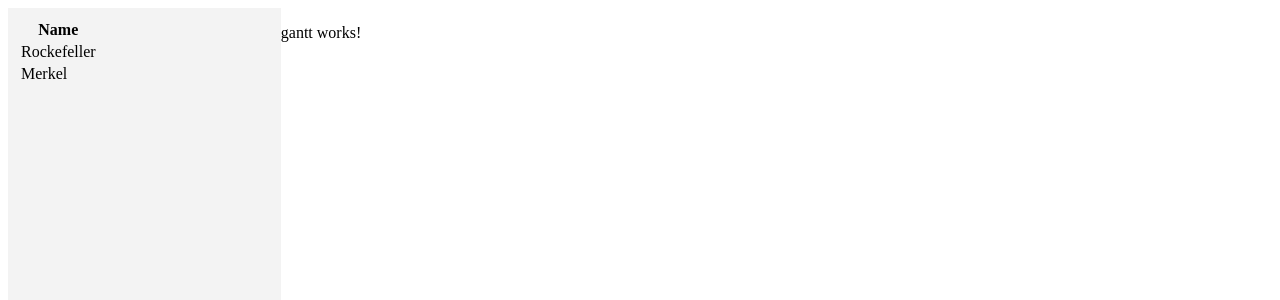
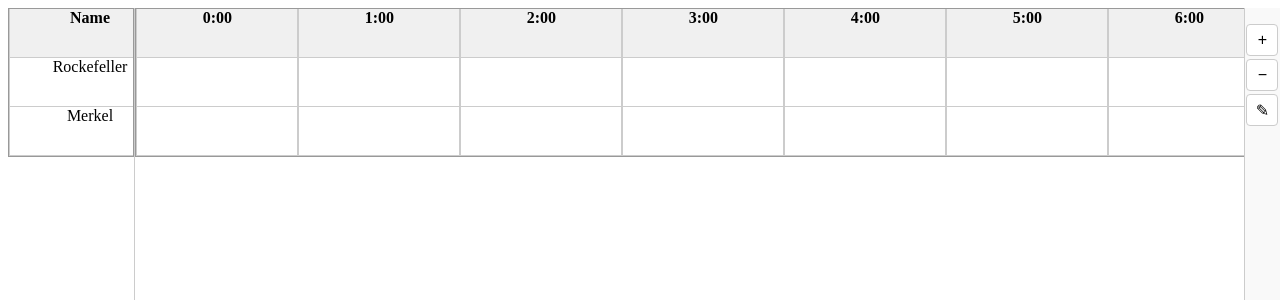
Before and after one commit to kron12345/gantteaseweb, an Angular app: page / in a window 1280 px wide. Shown: the top 300 px of the page. Built offline with nearby package versions, Linux system fonts and the light colour scheme.

Commit message:
learning 2

```diff
--- a/src/app/app.component.html
+++ b/src/app/app.component.html
@@ -1,4 +1,11 @@
-<div class="gantt-container">
-  <app-resources class="resources"></app-resources>
-  <app-gantt class="gantt"></app-gantt>
+<div class="layout">
+  <!-- Ressourcen (links) -->
+  <div class="resources">
+    <app-resources></app-resources>
+  </div>
+
+  <!-- Gantt (rechts) -->
+  <div class="gantt">
+    <app-gantt></app-gantt>
+  </div>
 </div>
--- a/src/app/app.component.scss
+++ b/src/app/app.component.scss
@@ -1,17 +1,20 @@
-.gantt-container {
-    display: flex;
-    height: 100vh; /* Volle Höhe des Viewports */
-  }
+.layout {
+  display: flex;
+  height: 100vh; /* Volle Bildschirmhöhe */
+  overflow: hidden; /* Kein Scrollen des Layouts */
+}
 
-  .resources {
-    width: 20%; /* Linke Seite, z.B. 20% der Breite */
-    background-color: #f3f3f3;
-    padding: 10px;
-  }
+.resources, .gantt {
+  display: flex;
+  flex-direction: column; /* Zeilen vertikal anordnen */
+  overflow-y: auto; /* Vertikales Scrollen erlauben */
+}
 
-  .planning {
-    width: 80%; /* Rechte Seite, z.B. 80% der Breite */
-    background-color: #ffffff;
-    padding: 10px;
-    overflow: auto;
-  }
+.resources {
+  width: 10%; /* Feste Breite für die Ressourcen */
+  border-right: 1px solid #ccc; /* Trennlinie */
+}
+
+.gantt {
+  width: 90%; /* Gantt-Chart nimmt den Rest ein */
+}
--- a/src/app/gantt/gantt.component.html
+++ b/src/app/gantt/gantt.component.html
@@ -1 +1,21 @@
-<p>gantt works!</p>
+<div class="gantt-table-container">
+    <div class="planning-table-wrapper">
+        <table class="planning-table">
+            <thead class="planning-table__thead">
+                <tr class="planning-table__row">
+                    <th class="planning-table__cell" *ngFor="let time of visibleTimes">{{time}}</th>
+                </tr>
+            </thead>
+            <tbody class="planning-table__tbody">
+                <tr class="planning-table__row" *ngFor="let resourceId of resourceIds">
+                    <td class="planning-table__cell" *ngFor="let time of visibleTimes"></td>
+                </tr>
+            </tbody>
+        </table>
+    </div>
+    <div class="button-container">
+        <button title="zoom In" (click)="zoomIn()">+</button>
+        <button title="zoom Out" (click)="zoomOut()">−</button>
+        <button title="Edit">✎</button>
+    </div>
+</div>
--- a/src/app/gantt/gantt.component.scss
+++ b/src/app/gantt/gantt.component.scss
@@ -0,0 +1,42 @@
+.gantt-table-container {
+    display: flex;
+    justify-content: space-between;  /* Abstand zwischen Tabelle und Buttons */
+    align-items: flex-start; /* Oberkante der Elemente ausrichten */
+    overflow: auto;
+    width: 100%;
+    height: 100vh;
+  }
+
+  .zoom-controls {
+    margin-bottom: 10px;
+  }
+
+  .button-container {
+    display: flex;
+    flex-direction: column; /* Buttons untereinander anordnen */
+    gap: 0.2rem; /* Abstand zwischen den Buttons */
+    width: 0.2rem; /* Feste Breite */
+    align-items: center; /* Buttons zentrieren */
+    padding: 1rem;
+    position: fixed; /* Buttons bleiben rechts am Bildschirm */
+    right: 0;
+    top: 0.5rem;
+    background-color: #f9f9f9; /* Hintergrundfarbe */
+    border-left: 1px solid #ccc; /* Trennlinie zur Tabelle */
+    height: 100vh;
+  }
+
+  button {
+    width: 2rem; /* Quadratische Größe */
+    height: 2rem;
+    font-size: 1rem; /* Größe der Symbole */
+    border: 1px solid #ccc;
+    background-color: #fff;
+    border-radius: 4px; /* Leichte Abrundung */
+    cursor: pointer;
+    transition: background-color 0.3s ease;
+  }
+
+  button:hover {
+    background-color: #e0e0e0;
+  }
--- a/src/app/gantt/gantt.component.ts
+++ b/src/app/gantt/gantt.component.ts
@@ -1,10 +1,46 @@
-import { Component } from '@angular/core';
+import { Component, OnInit } from '@angular/core';
+import { ResourceService } from '../services/resource.service';
+import { CommonModule } from '@angular/common';
 
 @Component({
   selector: 'app-gantt',
   templateUrl: './gantt.component.html',
   styleUrl: './gantt.component.scss'
 })
-export class GanttComponent {
 
+export class GanttComponent implements OnInit{
+
+  //time data
+  times: string[] = [];
+  visibleTimes: string[] = [];
+  zoomLevel: number = 1;
+  resourceIds: number[] = [];
+
+  constructor(private resourceService: ResourceService) {
+    // Initialisiere die Zeitangaben (z. B. Stunden eines Tages)
+    this.times = Array.from({ length: 24 }, (_, i) => `${i}:00`);
+    this.setVisibleTimes();
+  }
+
+  ngOnInit() {
+    const resources = this.resourceService.getResources(); // Ressourcen laden
+    this.resourceIds = resources.map(resource => resource.id); // Nur die IDs extrahieren
+  }
+  // Sichtbare Zeiten basierend auf dem Zoom-Level berechnen
+  setVisibleTimes() {
+    const step = Math.max(1, Math.floor(this.zoomLevel)); // Schrittweite
+    this.visibleTimes = this.times.filter((_, index) => index % step === 0);
+  }
+
+  // Zoom in
+  zoomIn() {
+    this.zoomLevel = Math.max(1, this.zoomLevel - 1);
+    this.setVisibleTimes();
+  }
+
+  // Zoom out
+  zoomOut() {
+    this.zoomLevel = Math.min(this.times.length, this.zoomLevel + 1);
+    this.setVisibleTimes();
+  }
 }
--- a/src/app/resources/resources.component.html
+++ b/src/app/resources/resources.component.html
@@ -1,10 +1,18 @@
-<table class="resources">
-    <tr>
-        <th>Name</th>
-    </tr>
-    <tr *ngFor="let resource of resources">
-        <td>
-            {{resource.name}}
-        </td>
-    </tr>
-</table>
+<div class="resources-table-container">
+    <div class="planning-table-wrapper">
+        <table class="planning-table">
+            <thead class="planning-table__thead">
+                <tr class="planning-table__row">
+                    <th class="planning-table__cell">Name</th>
+                </tr>
+            </thead>
+            <tbody class="planning-table__tbody">
+                <tr class="planning-table__row" *ngFor="let resource of resources">
+                    <td class="planning-table__cell">
+                            {{resource.name}}
+                    </td>
+                </tr>
+            </tbody>
+        </table>
+    </div>
+</div>
--- a/src/app/resources/resources.component.scss
+++ b/src/app/resources/resources.component.scss
@@ -0,0 +1,8 @@
+.resources-table-container {
+    display: flex;
+    justify-content: space-between;  /* Abstand zwischen Tabelle und Buttons */
+    align-items: flex-start; /* Oberkante der Elemente ausrichten */
+    overflow: auto;
+    width: 100%;
+    height: 100vh;
+  }
--- a/src/app/resources/resources.component.ts
+++ b/src/app/resources/resources.component.ts
@@ -1,4 +1,5 @@
-import { Component } from '@angular/core';
+import { Component, OnInit } from '@angular/core';
+import { ResourceService } from '../services/resource.service';
 import { Resource, StaffResource, VehicleResource } from '../interfaces/resource';
 
 @Component({
@@ -7,9 +8,13 @@ import { Resource, StaffResource, VehicleResource } from '../interfaces/resource
   styleUrl: './resources.component.scss'
 })
 
-export class ResourcesComponent {
-  resources: Resource[] = [
-    {id: 1, name: 'Rockefeller', firstName: 'Alice'} as StaffResource,
-    {id: 2, name: 'Merkel', firstName: 'Angela'} as StaffResource
-  ]
+export class ResourcesComponent implements OnInit {
+  resources: Resource[] = [];
+
+  constructor(private resourceService: ResourceService) {}
+
+  ngOnInit() {
+    this.resources = this.resourceService.getResources(); // Ressourcen laden
+  }
+
 }
--- /dev/null
+++ b/src/app/services/resource.service.ts
@@ -0,0 +1,20 @@
+import { Injectable } from '@angular/core';
+import { Resource, StaffResource } from '../interfaces/resource';
+
+@Injectable({
+  providedIn: 'root'
+})
+export class ResourceService {
+
+  constructor() { }
+
+  private resources: Resource[] = [
+    { id: 1, name: 'Rockefeller', firstName: 'Alice' } as StaffResource,
+    { id: 2, name: 'Merkel', firstName: 'Angela' } as StaffResource
+  ];
+
+  // Gibt die Ressourcen zurück
+  getResources(): Resource[] {
+    return this.resources;
+  }
+}
--- a/src/styles.scss
+++ b/src/styles.scss
@@ -1 +1,2 @@
 /* You can add global styles to this file, and also import other style files */
+@import './styles/planning-table.scss';
--- /dev/null
+++ b/src/styles/planning-table.scss
@@ -0,0 +1,46 @@
+
+.planning-table-wrapper {
+    width: 100%; /* Der Platz, den die Tabelle im Layout einnimmt */
+    overflow-x: auto; /* Ermöglicht horizontales Scrollen */
+    border: 1px solid #999; /* Optional: Rahmen um die Tabelle */
+    padding: 0rem;
+  }
+
+.planning-table {
+    min-width: 100%;
+    border-collapse: collapse; /* Ränder der Zellen zusammenfassen */
+
+    &__thead {
+        th {
+          background-color: #f0f0f0;
+          font-weight: bold;
+          border: 1px solid #ccc;
+          text-align: center;
+          white-space: nowrap; /* Verhindert Umbrüche innerhalb der Zellen */
+        }
+      }
+
+      &__tbody {
+        td {
+          border: 1px solid #ccc;
+          text-align: center;
+          min-width: 10rem;
+          white-space: nowrap; /* Verhindert Umbrüche innerhalb der Zellen */
+          background-color: #ffffff;
+        }
+      }
+
+      &__row {
+        height: 3rem; /* Einheitliche Höhe für Zeilen */
+        border-bottom: 1px solid #ddd; /* Zeilenabgrenzung */
+        display: flex;
+        align-items: center; /* Inhalte vertikal zentrieren */
+      }
+
+      &__cell {
+        padding: 0.0rem;
+        height: 100%;
+        width: 100%;
+      }
+
+}
```
Also changed, not shown: 1 other file (tests, documents, lock files or other folders).
